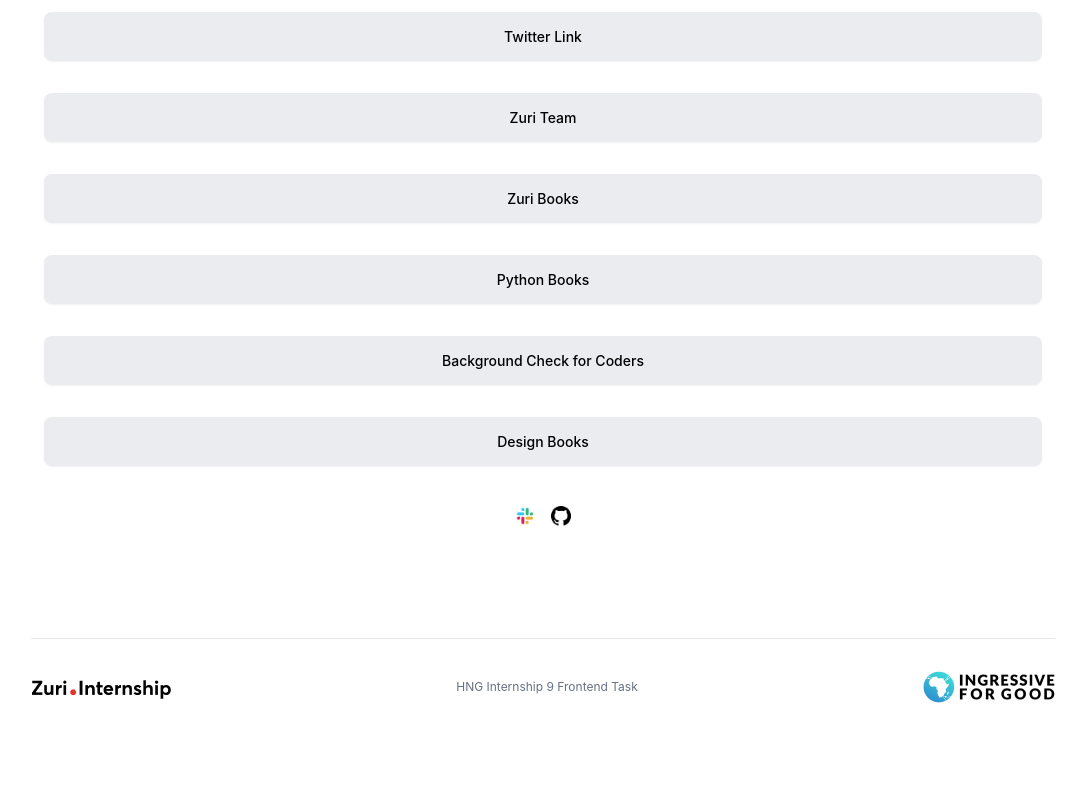
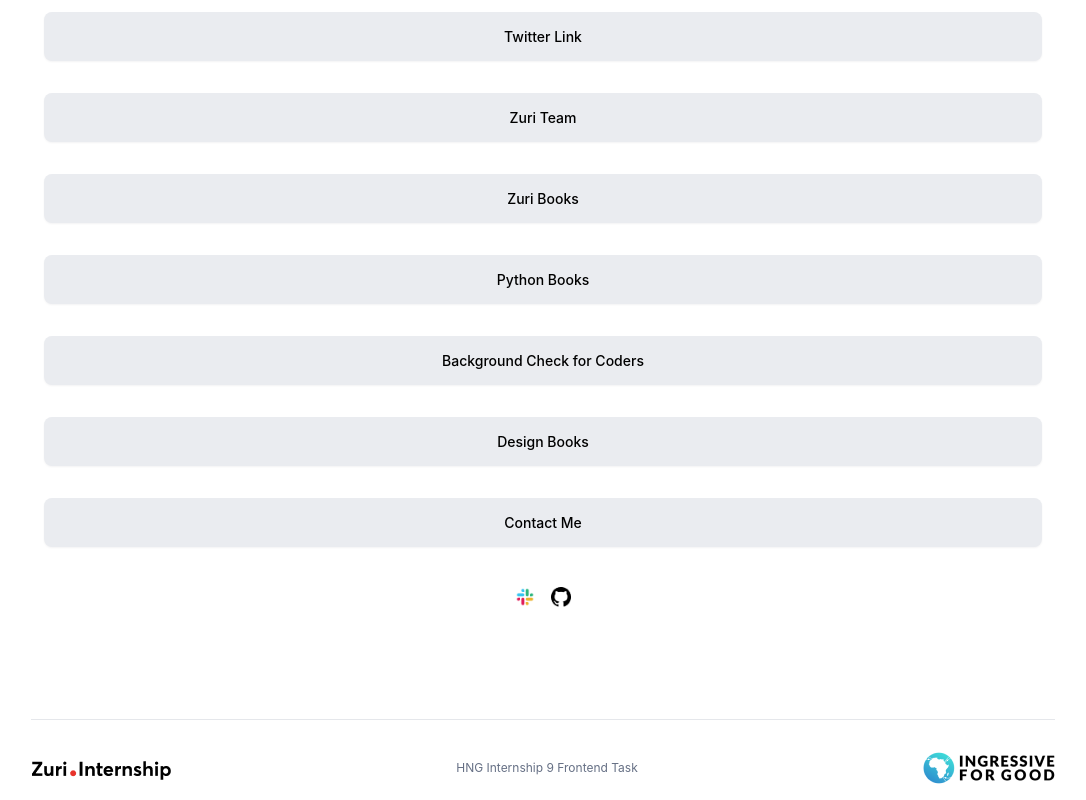
Before and after one commit to Ari-o12code/HNG9-task, a React (Create React App) app: page / in a window 1280 px wide. Shown: the part 285-1085 px from the top of the page, without its empty margins (97-1183 px from the left). Before the commit the page ends 1004 px from the top, so only its background shows below. Built offline with nearby package versions, Linux system fonts and the light colour scheme.

Commit message:
feat: added react-router-dom

```diff
--- a/package.json
+++ b/package.json
@@ -10,6 +10,7 @@
     "gh-pages": "^4.0.0",
     "react": "^18.2.0",
     "react-dom": "^18.2.0",
+    "react-router-dom": "^6.4.3",
     "react-scripts": "^5.0.1",
     "web-vitals": "^2.1.4"
   },
--- /dev/null
+++ b/src/components/Footer.jsx
@@ -0,0 +1,29 @@
+import React from 'react'
+import Zurilogo from "../assets/Vector.png"
+import I4Glogo from "../assets/I4G.png"
+
+const Footer = () => {
+  return (
+    <div>
+      <footer id="footer-container">
+      <hr />
+      <div className="footer-contents">
+        <img
+        className="zurilogo"
+        src={Zurilogo}
+        alt="Zuri Internship logo" />
+        <p
+          className="footer-text">
+            HNG Internship 9 Frontend Task
+        </p>
+        <img
+        className="I4Glogo"
+        src={I4Glogo}
+        alt="I4G logo" />
+      </div>
+    </footer>
+    </div>
+  )
+}
+
+export default Footer
--- a/src/container/App.jsx
+++ b/src/container/App.jsx
@@ -1,10 +1,11 @@
+
+import Footer from "../components/Footer"
 import profileimg from "../assets/olayinka.jpg"
 import slacklogo from '../assets/slack.png'
 import gitHubLogo from '../assets/Icon.png'
-import Zurilogo from "../assets/Vector.png"
-import I4Glogo from "../assets/I4G.png"
 import shareButton1 from "../assets/share-button.png"
 import shareButton2 from "../assets/share-button2.png"
+import {BrowserRouter as Router, Route} from "react-router-dom"
 
 
 function App() {
@@ -61,31 +62,20 @@ function App() {
           id="book__design">
           Design Books
         </a>
+        <a
+          href="https://books.zuri.team/design-rules"
+          id="contact">
+          Contact Me
+        </a>
       </section>
       <section className="other-links">
           <img src={slacklogo} alt="Slack logo" />
         <a href="https://github.com/Ari-o12code">
           <img src={gitHubLogo} alt="GitHub logo" />
         </a>
-        </section>
+      </section>
     </main>
-    <footer id="footer-container">
-      <hr />
-      <div className="footer-contents">
-        <img
-        className="zurilogo"
-        src={Zurilogo}
-        alt="Zuri Internship logo" />
-        <p
-          className="footer-text">
-            HNG Internship 9 Frontend Task
-        </p>
-        <img
-        className="I4Glogo"
-        src={I4Glogo}
-        alt="I4G logo" />
-      </div>
-    </footer>
+    <Footer />
     </>
   );
 }
```
Also changed, not shown: src/components/Contacts.jsx (added), 1 other file (tests, documents, lock files or other folders).
